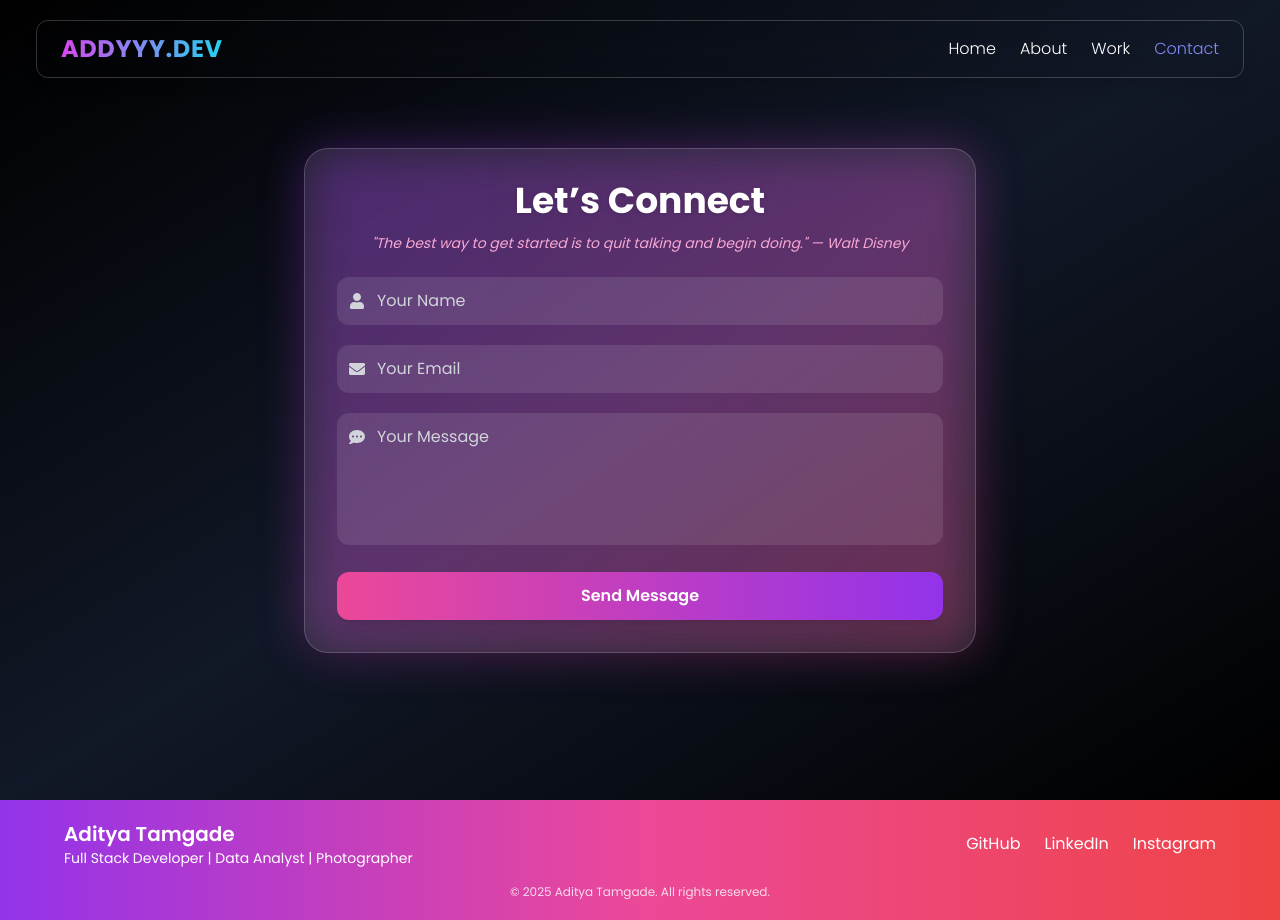
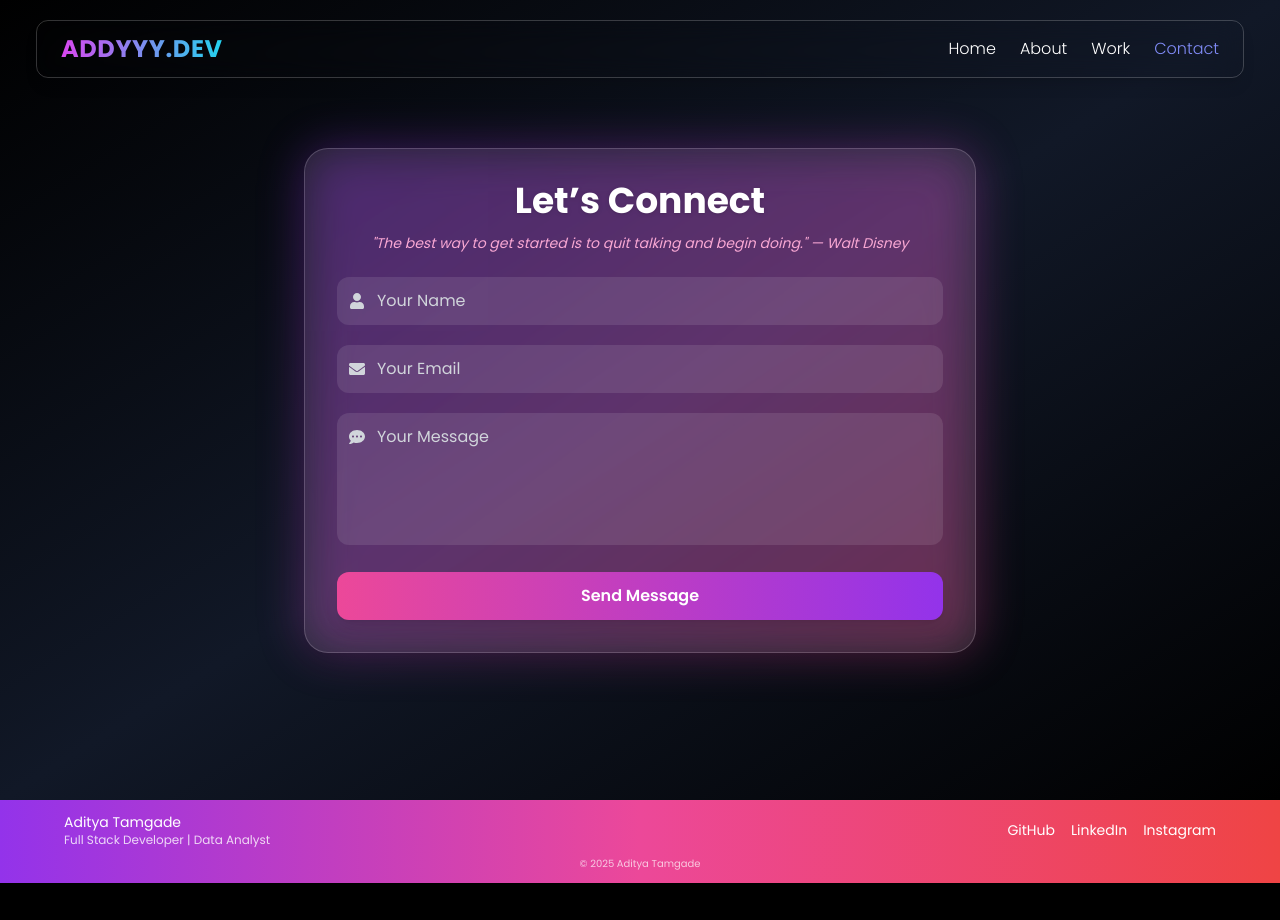
Before and after one commit to AdityaTamgade/PORTFOLIO, a React (Vite) app: page /contact in a window 1280 px wide. After the commit the page ends 883 px from the top, so only its background shows below. Built offline with nearby package versions, Linux system fonts and the light colour scheme.

Commit message:
Update footer.jsx

```diff
--- a/src/pages/footer.jsx
+++ b/src/pages/footer.jsx
@@ -1,18 +1,18 @@
-// components/Footer.jsx
-
 import React from "react";
 
 const Footer = () => {
   return (
-    <footer className="bg-gradient-to-r from-purple-600 via-pink-500 to-red-500 text-white p-5  shadow-md backdrop-blur-md">
-      <div className="max-w-6xl mx-auto flex flex-col md:flex-row justify-between items-center text-center md:text-left">
-        <div className="mb-4 md:mb-0">
-          <h2 className="text-xl font-semibold">Aditya Tamgade</h2>
-          <p className="text-sm">
-            Full Stack Developer | Data Analyst | Photographer
+    <footer className="bg-gradient-to-r from-purple-600 via-pink-500 to-red-500 text-white py-3 px-4">
+      <div className="max-w-6xl mx-auto flex flex-col md:flex-row justify-between items-center text-center md:text-left gap-2">
+
+        <div>
+          <h2 className="text-sm font-medium">Aditya Tamgade</h2>
+          <p className="text-xs opacity-80">
+            Full Stack Developer | Data Analyst
           </p>
         </div>
-        <div className="flex space-x-6">
+
+        <div className="flex space-x-4 text-sm">
           <a
             href="https://github.com/AdityaTamgade"
             target="_blank"
@@ -38,8 +38,9 @@ const Footer = () => {
           </a>
         </div>
       </div>
-      <p className="text-center text-xs mt-4 opacity-80">
-        © {new Date().getFullYear()} Aditya Tamgade. All rights reserved.
+
+      <p className="text-center text-[10px] mt-2 opacity-70">
+        © {new Date().getFullYear()} Aditya Tamgade
       </p>
     </footer>
   );
```
